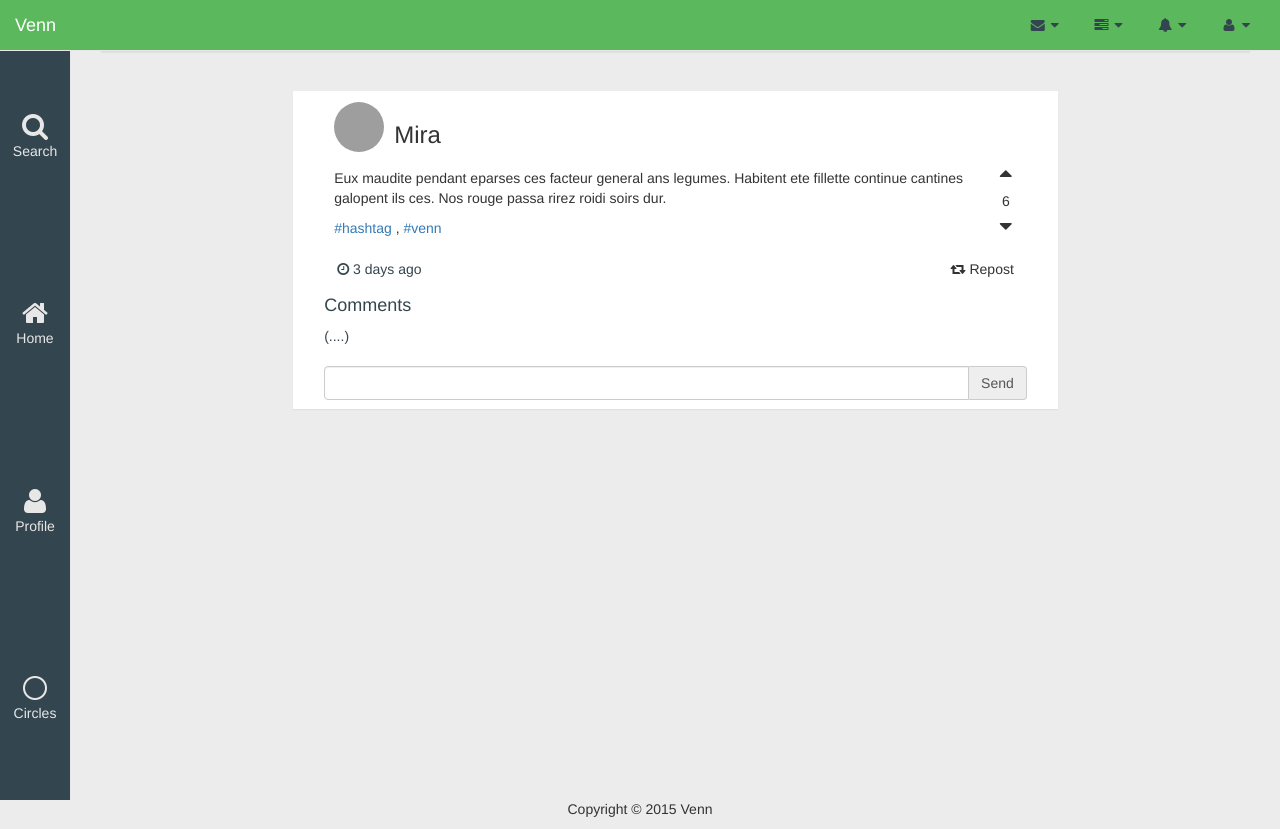
After one commit to norim13/venn, a PHP site: template proj/pages/post.php in a window 1280 px wide. The commit adds this page. Run offline with PHP 8.4, Linux system fonts and the light colour scheme; the template is opened without the code that fills it, so the values that code supplies are empty; some libraries are stand-ins or nearby versions; grey boxes are pictures that could not be loaded.

Commit message:
fixed a5

```diff
--- a/proj/index.php
+++ b/proj/index.php
@@ -40,10 +40,12 @@ switch ($currentPage) {
 	include 'pages/circles_new.php';
 	break;
 
-
-
 	case 'home':
 	include 'pages/home.php';
+	break;
+
+	case 'post':
+	include 'pages/post.php';
 	break;
 
 	default:
--- /dev/null
+++ b/proj/pages/post.php
@@ -0,0 +1,62 @@
+<?php include 'navbar.php'; ?>
+
+<div id="page-wrapper">
+    <div class=" panel panel-default   " id="panel-feed">
+
+  <div class="panel col-lg-8 clearfix col-md-offset-2" style="margin-top:40px" >
+    <!-- user's name -->
+    <div class="panel-heading ">
+      <img alt="200x200" class="profile-circles img-circle img-responsive"  style="float:left"src="http://lorempixel.com/50/50/people/4">
+      <h3>Mira</h3>
+    </div>
+
+    <div class="panel-body"  >
+      <!-- voting section -->
+      <div class="vote-section" >
+        <table style="text-align:center;">
+          <tr>
+            <td><i class="fa fa-sort-asc"></i></td>
+          </tr>
+          <tr>
+            <td>6</td>
+          </tr>
+          <tr>
+            <td><i class="fa fa-sort-desc"></i></td>
+          </tr>
+        </table>
+      </div>
+
+      <!-- publication -->
+      <p>Eux maudite pendant eparses ces facteur general ans legumes. Habitent ete fillette continue cantines galopent ils ces.
+        Nos rouge passa rirez roidi soirs dur.</p>
+
+        <p><a href="">#hashtag</a> , <a href="">#venn</a></p>
+      </div>
+
+      <!--footer-->
+      <div class="panel-footer clearfix ">
+        <!-- section with the time and comments button -->
+        <div class="fill-flow">
+          <a href="" class="btn btn-default" id="clock-panel"><i class="fa fa-clock-o"></i> 3 days ago</a>
+
+          <button class="btn btn-default" id="btn-comment"><i class="fa fa-retweet"></i> Repost</button>
+
+        </div>
+
+        <!-- comment section-->
+        <div class="" id="comments">
+          <div class="col-lg-20" id="comments_section" >
+            <h4>Comments</h4>
+            (....)
+            <br>
+            <br>
+            <!-- write a comment -->
+            <div class="input-group">
+              <textarea class="form-control" rows="1" style="resize:none"></textarea>
+              <span class="input-group-addon btn btn-primary">Send</span>
+            </div>
+          </div>
+        </div>
+      </div>
+    </div>
+  </div></div>
```
Also changed, not shown: 1 other file.
